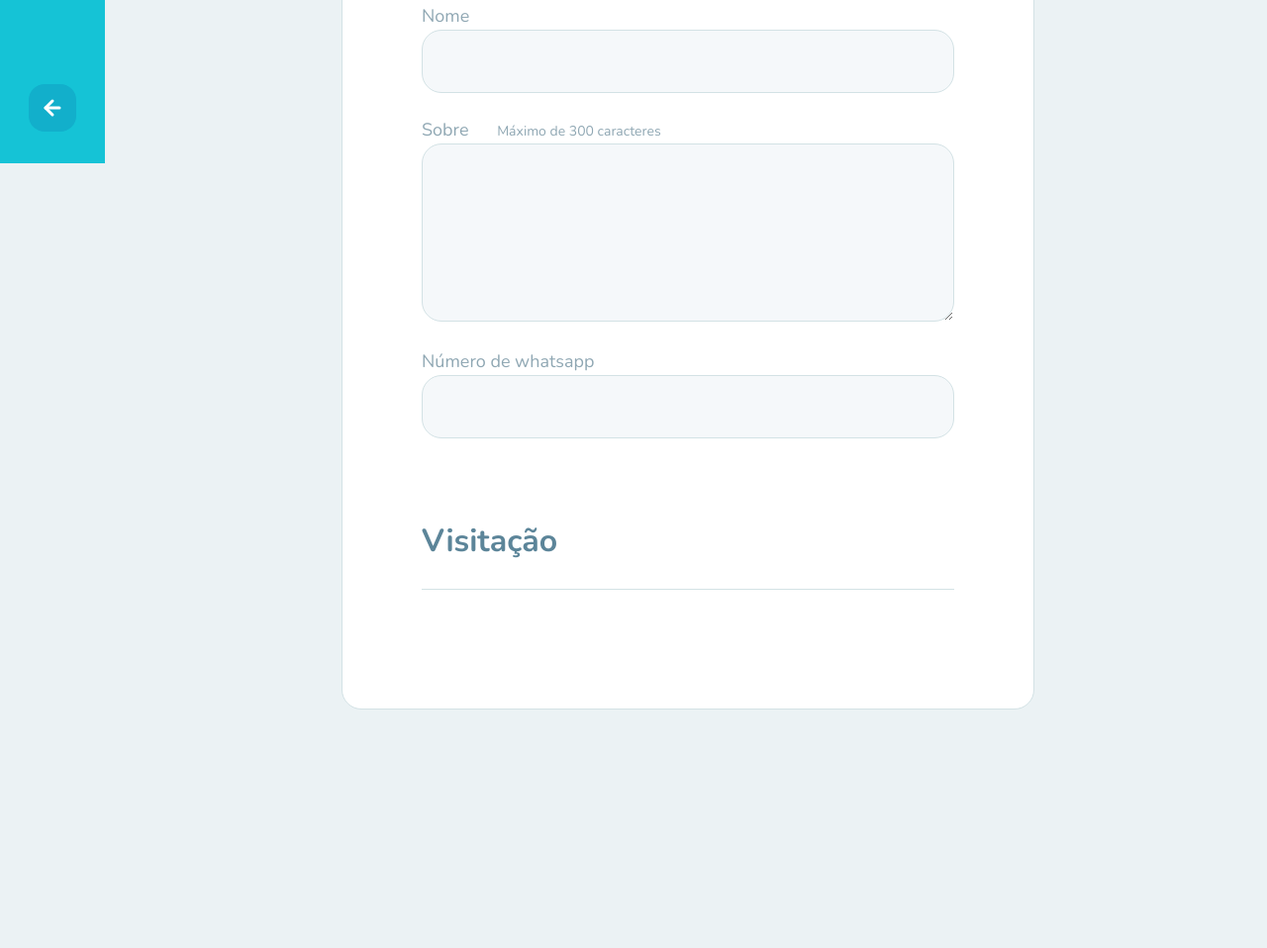
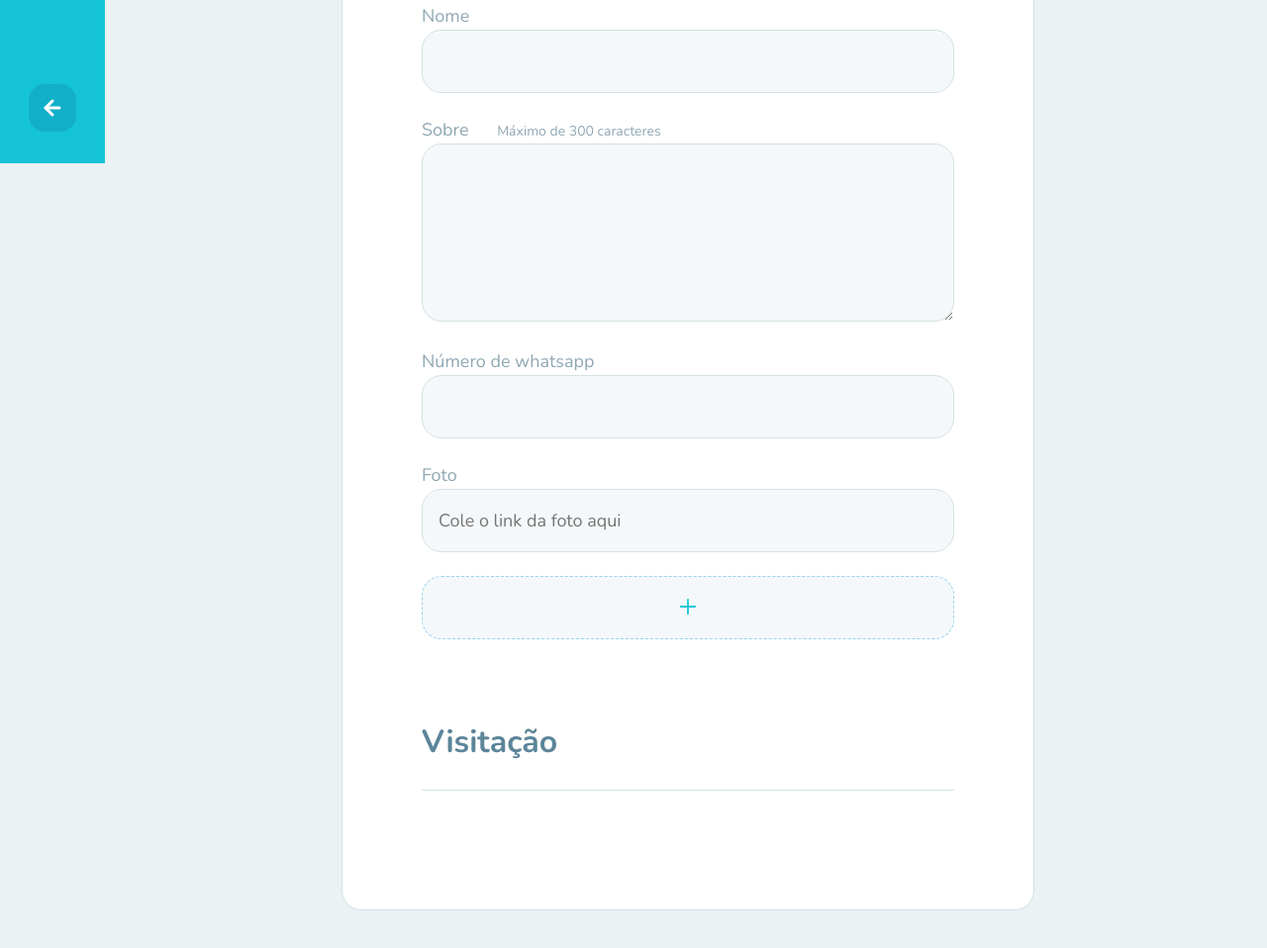
Before and after one commit to EduardoSerafim/Next-Level-Week-3, a plain HTML site: page create-orphanage.html in a window 1280 px wide. Shown: the part 635-1593 px from the top of the page at 99% size. Before the commit the page ends 1416 px from the top, so only its background shows below. Drawn offline with nearby package versions, Linux system fonts and the light colour scheme.

Commit message:
campo de imagens criado

```diff
--- a/create-orphanage.html
+++ b/create-orphanage.html
@@ -70,6 +70,18 @@
             <input type="text" id="whatsapp" name="whatsapp">
           </div>
 
+          <div class="input-block images">
+            <label for="image">Foto</label>
+            <div class="images-upload" id="images">
+
+              <input name="images" placeholder="Cole o link da foto aqui">
+
+            </div>
+            <button type="button">
+              <img src="./public/images/add-file.svg" alt="Nova imagem">
+            </button>
+          </div>
+
         </fieldset>
 
         <fieldset>
--- a/public/css/forms.css
+++ b/public/css/forms.css
@@ -70,3 +70,14 @@ fieldset+fieldset {
     padding: 1.6rem;
     line-height: 2.8rem;
 }
+
+.input-block.images button{
+    border: 1px dashed #96d2f0;
+    width: 100%;
+    background: #f5f8fa;
+    height: 6.4rem;
+    padding: 0 1.6rem;
+    margin-top: 2.4rem;
+    border-radius: 2rem;
+    cursor: pointer;
+}
```
Also changed, not shown: public/images/add-file.svg (added).
